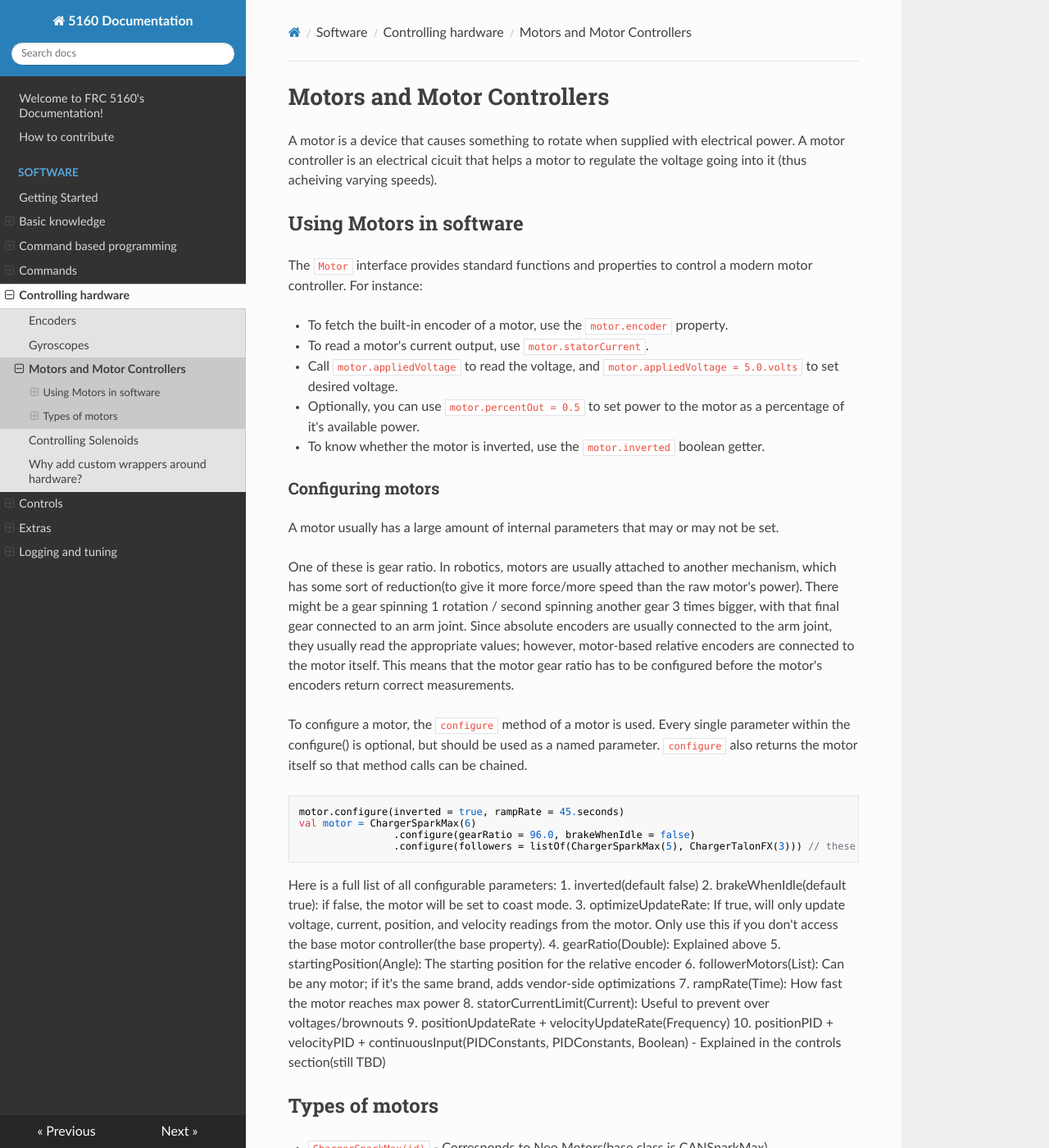
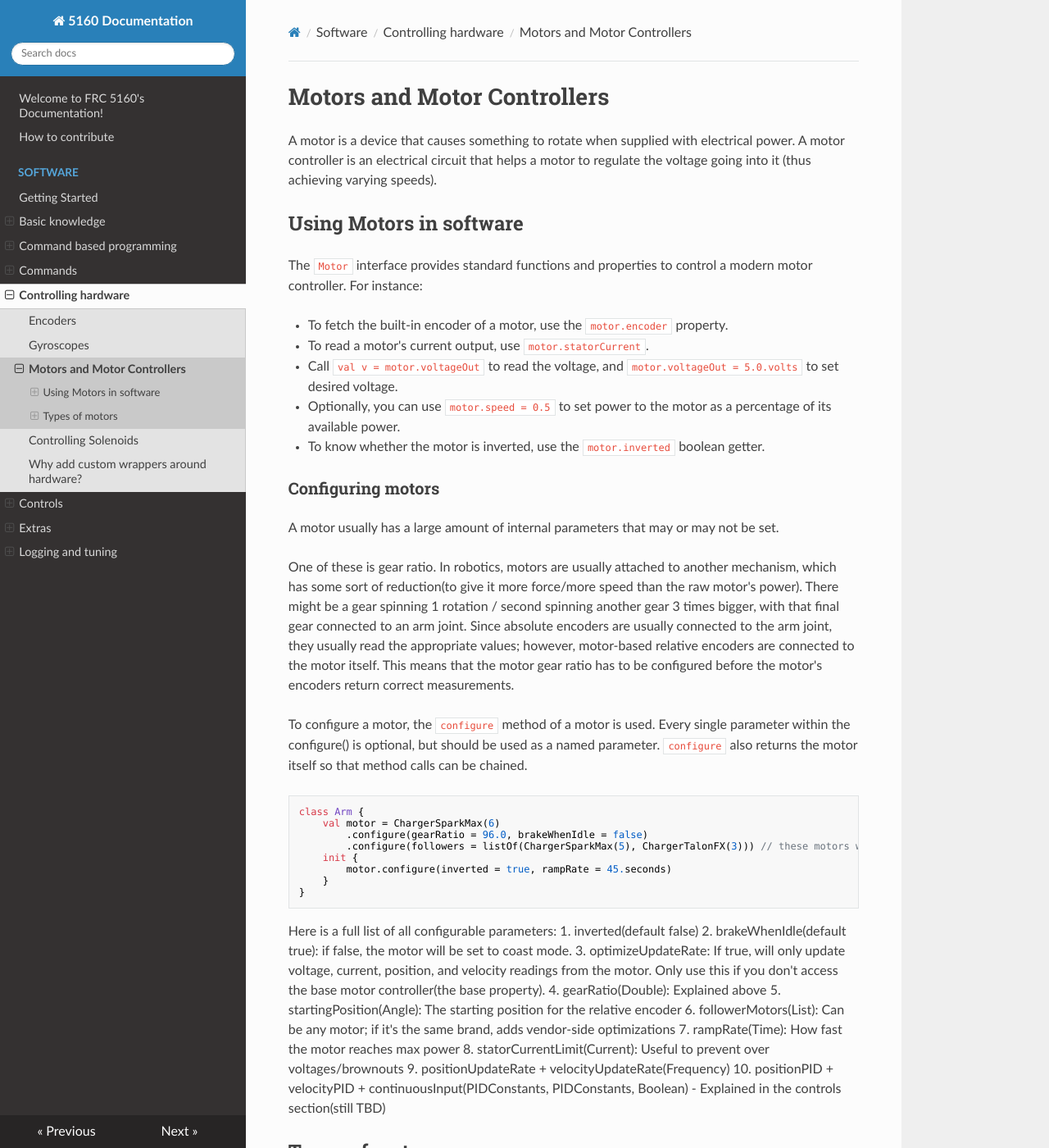
Before and after one commit to frc-5160-the-chargers/5160-docs, an MkDocs documentation site: the page built from docs/software/controlling-hardware/motors.md, in a window 1280 px wide and 1400 px high. Shown: the whole window at 82% size. Built offline with MkDocs 1.6.1, drawn with Linux system fonts in a browser that asks for light colours; nearby versions of some CDN libraries.

Commit message:
Motor syntax update

````diff
--- a/docs/software/controlling-hardware/motors.md
+++ b/docs/software/controlling-hardware/motors.md
@@ -1,8 +1,8 @@
 # Motors and Motor Controllers
 
 A motor is a device that causes something to rotate when supplied with
-electrical power. A motor controller is an electrical cicuit that helps
-a motor to regulate the voltage going into it (thus acheiving varying speeds).
+electrical power. A motor controller is an electrical circuit that helps
+a motor to regulate the voltage going into it (thus achieving varying speeds).
 
 ## Using Motors in software
 The ```Motor``` interface provides standard functions and properties to control a modern
@@ -10,10 +10,10 @@ motor controller. For instance:
 
 - To fetch the built-in encoder of a motor, use the ```motor.encoder``` property.
 - To read a motor's current output, use ```motor.statorCurrent```.
-- Call ```motor.appliedVoltage``` to read the voltage, and ```motor.appliedVoltage = 5.0.volts```
+- Call ```val v = motor.voltageOut``` to read the voltage, and ```motor.voltageOut = 5.0.volts```
 to set desired voltage.
-- Optionally, you can use ```motor.percentOut = 0.5``` to set power to the motor as a percentage
-of it's available power.
+- Optionally, you can use ```motor.speed = 0.5``` to set power to the motor as a percentage
+of its available power.
 - To know whether the motor is inverted, use the ```motor.inverted``` boolean getter.
 
 ### Configuring motors
@@ -30,10 +30,14 @@ To configure a motor, the  ```configure``` method of a motor is used. Every sing
 but should be used as a named parameter.
 ```configure``` also returns the motor itself so that method calls can be chained.
 ```
-motor.configure(inverted = true, rampRate = 45.seconds)
-val motor = ChargerSparkMax(6)
-                .configure(gearRatio = 96.0, brakeWhenIdle = false)
-                .configure(followers = listOf(ChargerSparkMax(5), ChargerTalonFX(3))) // these motors will now spin when the initial motor spins
+class Arm {
+    val motor = ChargerSparkMax(6)
+        .configure(gearRatio = 96.0, brakeWhenIdle = false)
+        .configure(followers = listOf(ChargerSparkMax(5), ChargerTalonFX(3))) // these motors will now spin when the initial motor spins
+    init {
+        motor.configure(inverted = true, rampRate = 45.seconds)
+    }
+}
 ```
 
 Here is a full list of all configurable parameters:
````
